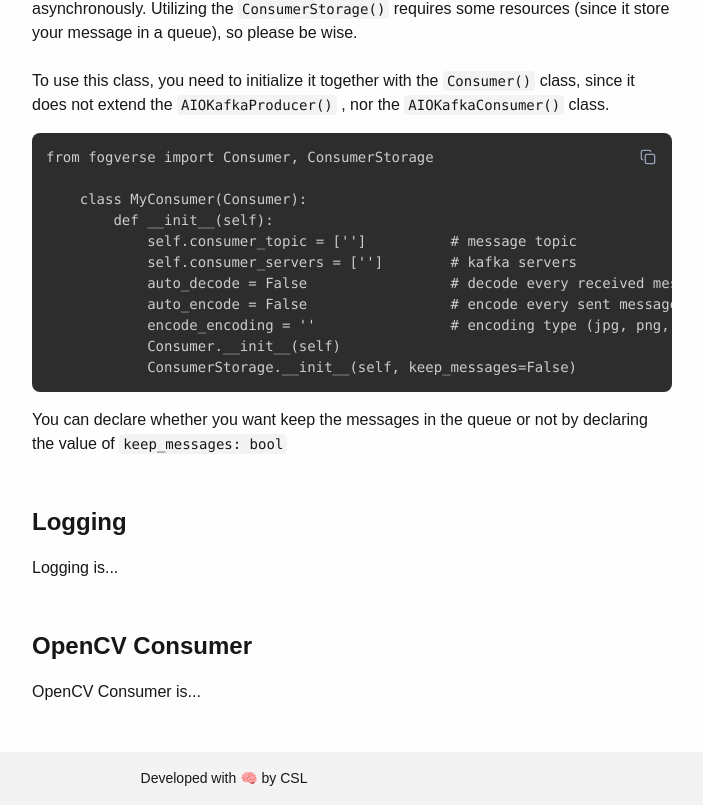
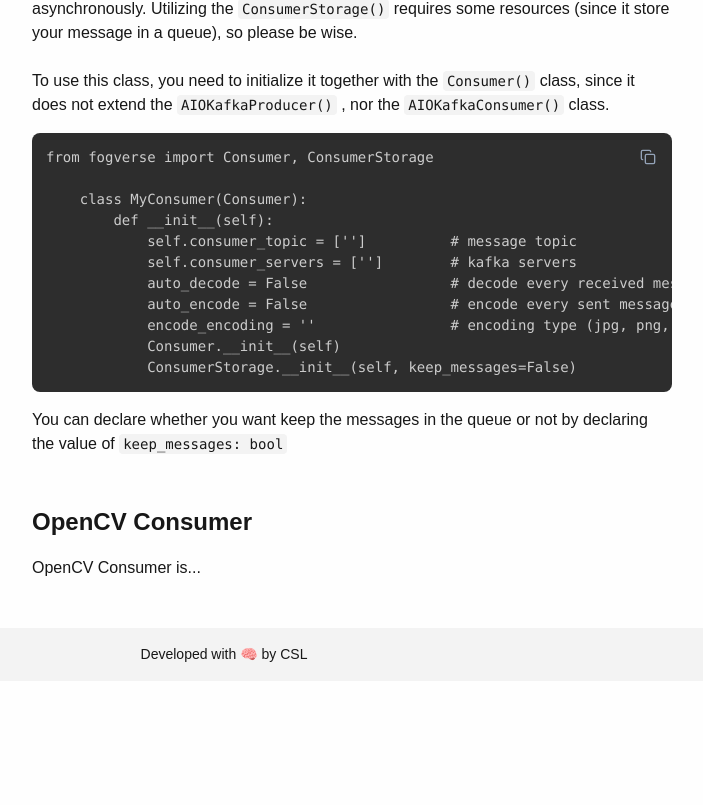
Before and after one commit to FXDROS/fogverse-documentation, a Next.js app: page /documentation in a window 1280 px wide. Shown: the part 9448-10253 px from the top of the page, without its empty margins (416-1119 px from the left). After the commit the page ends 10129 px from the top, so only its background shows below. Built offline with nearby package versions, Linux system fonts and the light colour scheme.

Commit message:
refactor: change naming convention

```diff
--- a/src/components/pages/documentation/fogverse-basics/storage.tsx
+++ b/src/components/pages/documentation/fogverse-basics/consumer-storage.tsx
@@ -1,7 +1,7 @@
 import CodeSnippet, { SmallCode } from "@/components/commons/code-snippet";
 import { CONSUMER_STORAGE } from "./constants";
 
-const StorageDocumentation = () => {
+const ConsumerStorage = () => {
   return (
     <div className="mt-12">
       <div id="consumer-storage" className="text-very-lg font-bold my-4">
@@ -33,4 +33,4 @@ const StorageDocumentation = () => {
   );
 };
 
-export default StorageDocumentation;
+export default ConsumerStorage;
--- a/src/components/pages/documentation/fogverse-basics/index.tsx
+++ b/src/components/pages/documentation/fogverse-basics/index.tsx
@@ -1,8 +1,7 @@
 import Consumer from "./consumer";
-import Logging from "./logging";
 import OpenCV from "./opencv";
 import Producer from "./producer";
-import StorageDocumentation from "./storage";
+import ConsumerStorage from "./consumer-storage";
 
 const FogverseBasics = () => {
   return (
@@ -19,8 +18,7 @@ const FogverseBasics = () => {
       </div>
       <Producer />
       <Consumer />
-      <StorageDocumentation />
-      <Logging />
+      <ConsumerStorage />
       <OpenCV />
     </div>
   );
```
